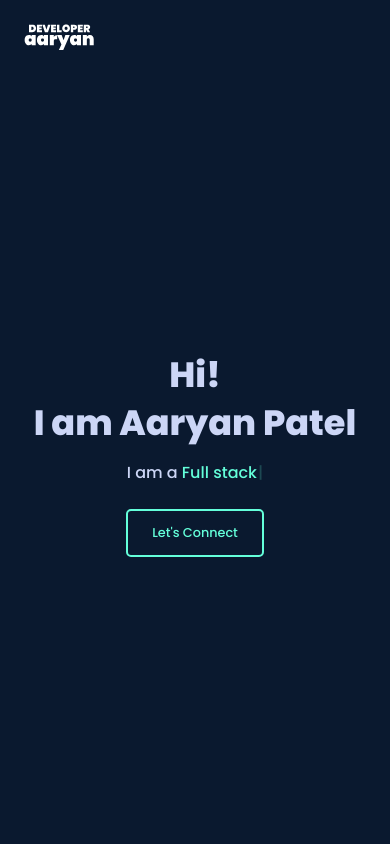
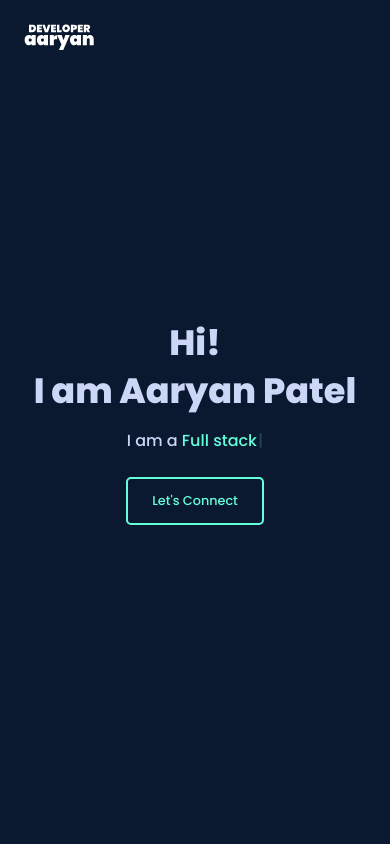
Before and after one commit to Aaryan6/portfolio-website-v1, a React (Vite) app: page / in a window 390 px wide. Shown: the top 844 px of the page. Built offline with nearby package versions, Linux system fonts and the light colour scheme; some icons are missing.

Commit message:
remove padding in home page

```diff
--- a/src/pages/home/home.css
+++ b/src/pages/home/home.css
@@ -54,6 +54,9 @@
   .home-container {
     position: relative;
   }
+  .home-container .middile_box {
+    padding-top: 0rem;
+  }
   .home-container .name {
     font-size: 9vw;
     line-height: 3rem;
```
